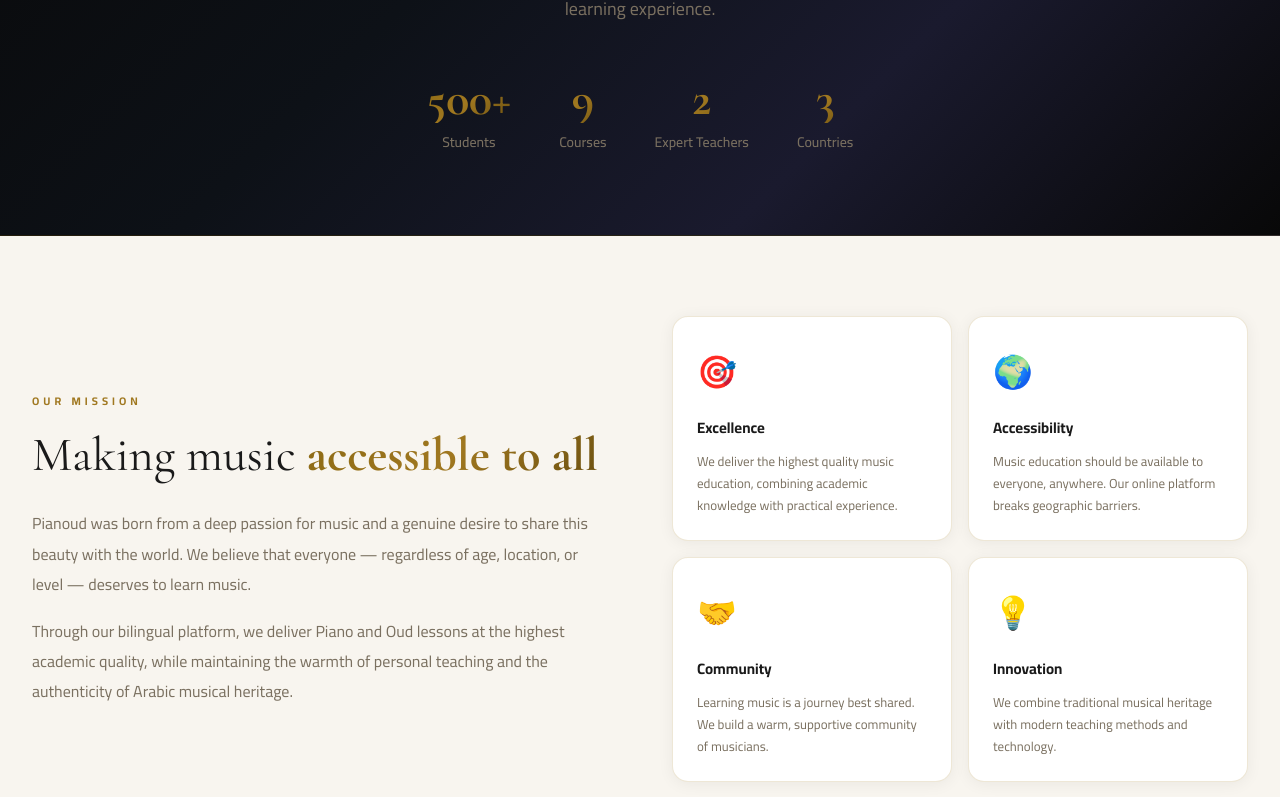
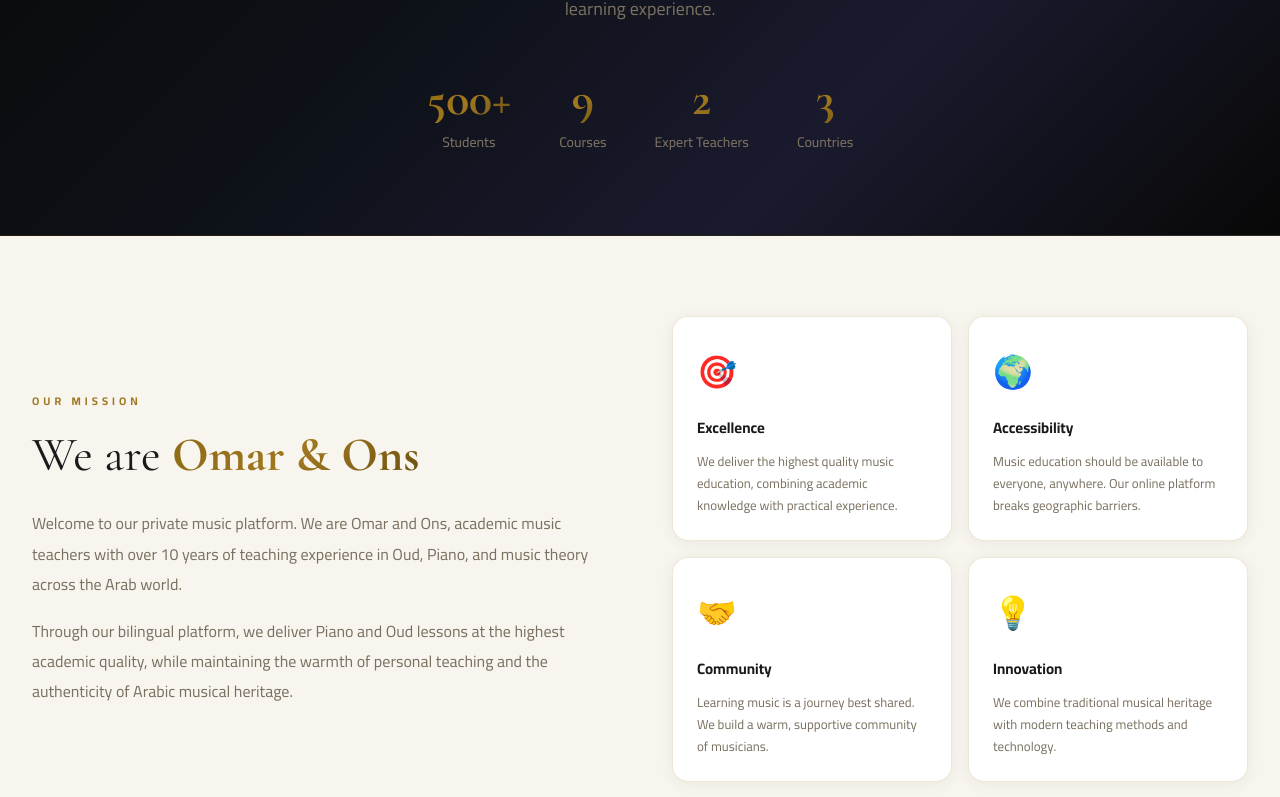
Before and after one commit to abirdakhlaoui/pianoud, a Next.js app: page /about in a window 1280 px wide. Shown: the part 408-1205 px from the top of the page. Built offline with nearby package versions, Linux system fonts and the light colour scheme; no server answers.

Commit message:
Update About intro with Omar & Ons presentation

```diff
--- a/src/app/about/page.tsx
+++ b/src/app/about/page.tsx
@@ -83,17 +83,17 @@ export default function AboutPage() {
               </p>
               <h2 className="font-display" style={{ fontSize:"clamp(28px,4vw,48px)", fontWeight:400, color:"var(--cream)", lineHeight:1.2, marginBottom:24 }}>
                 {isAr
-                  ? <>جعل الموسيقى <span className="gradient-text" style={{fontWeight:800}}>في متناول الجميع</span></>
-                  : <>Making music <span className="gradient-text" style={{fontWeight:800}}>accessible to all</span></>}
+                  ? <>نحن <span className="gradient-text" style={{fontWeight:800}}>عمر وأنس</span></>
+                  : <>We are <span className="gradient-text" style={{fontWeight:800}}>Omar & Ons</span></>}
               </h2>
               <p style={{ fontSize:16, color:"var(--text-muted)", lineHeight:1.9, marginBottom:16 }}>
                 {isAr
-                  ? "وُلدت Pianoud من شغف عميق بالموسيقى ورغبة صادقة في مشاركة هذا الجمال مع العالم. نؤمن بأن كل شخص — بغض النظر عن عمره أو موقعه أو مستواه — يستحق أن يتعلّم الموسيقى."
-                  : "Pianoud was born from a deep passion for music and a genuine desire to share this beauty with the world. We believe that everyone — regardless of age, location, or level — deserves to learn music."}
+                  ? "مرحباً بكم في منصتنا الموسيقية الخاصة. نحن عمر وأنس، أساتذة موسيقى أكاديميون بخبرة تعليمية تتجاوز الـ 10 سنوات في تدريس العود، البيانو، والنظريات الموسيقية في جميع أنحاء العالم العربي."
+                  : "Welcome to our private music platform. We are Omar and Ons, academic music teachers with over 10 years of teaching experience in Oud, Piano, and music theory across the Arab world."}
               </p>
               <p style={{ fontSize:16, color:"var(--text-muted)", lineHeight:1.9 }}>
                 {isAr
-                  ? "من خلال منصتنا ثنائية اللغة، نقدّم دروس البيانو والعود بأعلى جودة أكاديمية، مع الحفاظ على دفء التعليم الشخصي وأصالة التراث الموسيقي العربي."
+                  ? "بعد سنوات من العمل في الأكاديميات والمعاهد الموسيقية، قررنا استثمار كامل خبرتنا الأكاديمية لنقلها إليكم مباشرة في منازلكم من خلال تعليم أكاديمي أونلاين يتخطى حدود المكان، ويمنحكم المرونة الكاملة التي تتناسب مع أوقاتكم وجداولكم اليومية."
                   : "Through our bilingual platform, we deliver Piano and Oud lessons at the highest academic quality, while maintaining the warmth of personal teaching and the authenticity of Arabic musical heritage."}
               </p>
             </div>
```
